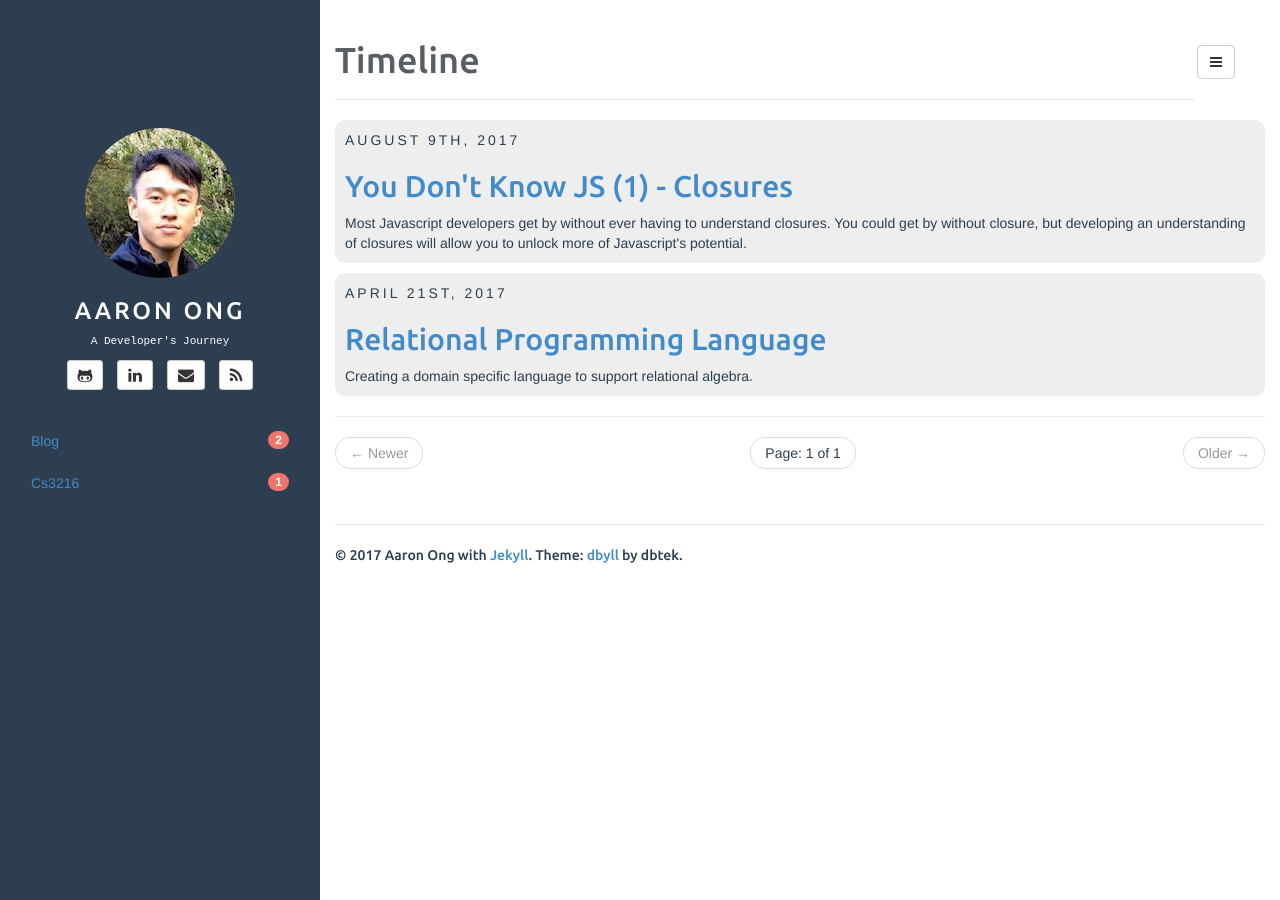
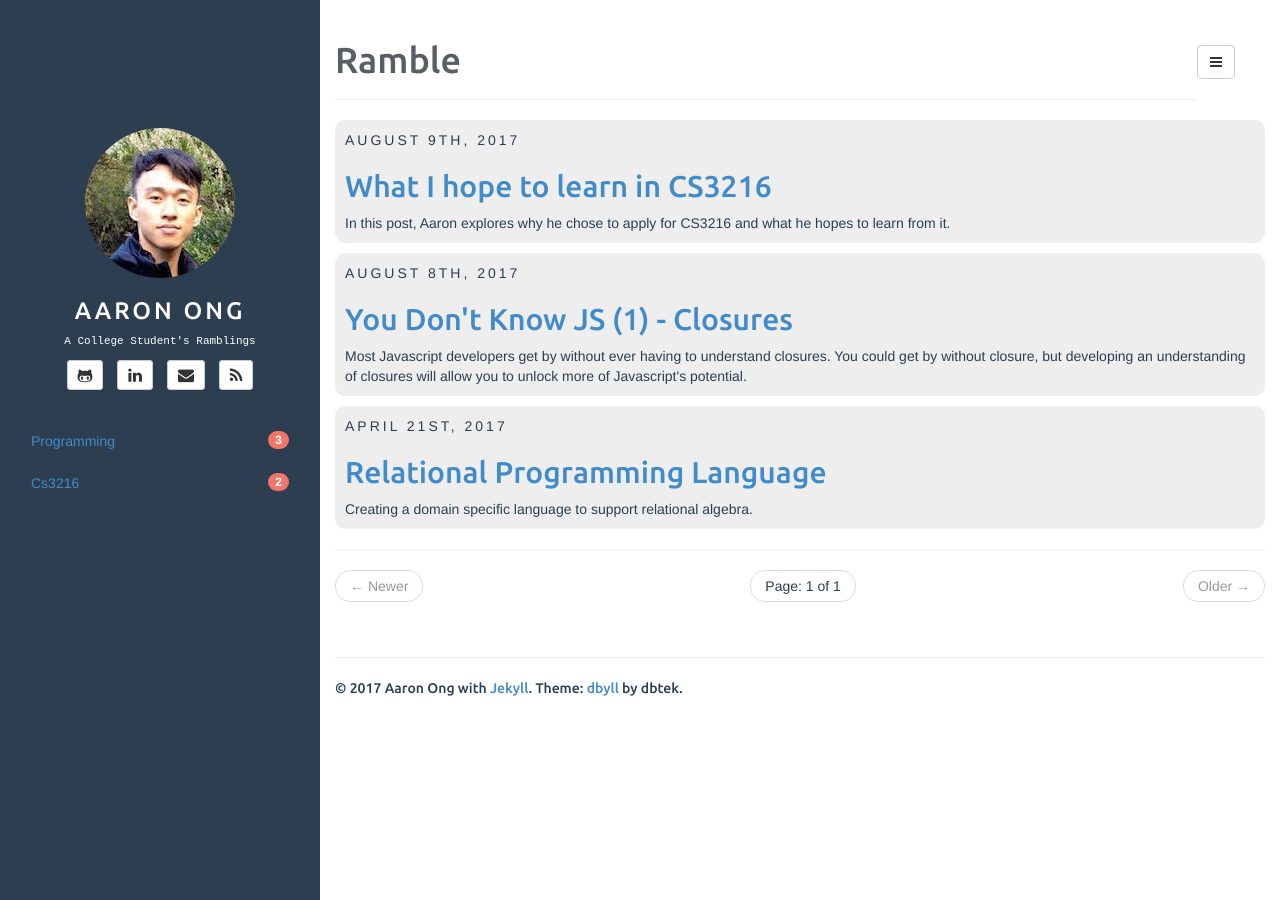
Before and after one commit to Aaronong/Aaronong.github.io, a Jekyll site: the page built from index.html, in a window 1280 px wide. Built offline with Jekyll 4.4.1, drawn with Linux system fonts in a browser that asks for light colours; the list of posts is cut into pages by our own code; part of the change alters nothing that is shown.

Commit message:
Added new blog post, changed description, and enabling favicons

```diff
--- a/_config.yml
+++ b/_config.yml
@@ -14,7 +14,7 @@ defaults:
     scope:
       path: "" # empty string for all files
     values:
-      title: Timeline
+      title: Ramble
 
 description: THE description
 author:
@@ -22,7 +22,7 @@ author:
   email: aaronongcs@gmail.com
   github: Aaronong
   linkedin: aaronongcs
-  bio: A Developer's Journey
+  bio: A College Student's Ramblings
 
 rss_path: feed.xml
 categories_path: categories.html
--- a/_includes/default.html
+++ b/_includes/default.html
@@ -23,12 +23,12 @@
 	<link href="{{ site.BASE_PATH }}/assets/css/style.css" rel="stylesheet">
 
 	<!-- Le fav and touch icons -->
-	<!-- Update these with your own images
+	 <!-- Update these with your own images -->
 	<link rel="shortcut icon" href="images/favicon.ico">
 	<link rel="apple-touch-icon" href="images/apple-touch-icon.png">
 	<link rel="apple-touch-icon" sizes="72x72" href="images/apple-touch-icon-72x72.png">
 	<link rel="apple-touch-icon" sizes="114x114" href="images/apple-touch-icon-114x114.png">
-	-->
+
 
 	<link rel="alternate" type="application/rss+xml" title="{{ site.name }}" href="{{ site.BASE_PATH }}/feed.xml">
 </head>
--- a/_posts/2017-4-21-Relational-Programming-Language.md
+++ b/_posts/2017-4-21-Relational-Programming-Language.md
@@ -1,7 +1,7 @@
 ---
 layout: post
 title: Relational Programming Language
-categories: [Blog]
+categories: [Programming]
 tags: [ocaml, design]
 comments: true
 description: Creating a domain specific language to support relational algebra.
--- a/_posts/2017-8-9-You-Don't-Know-JS(1)-Closures.md
+++ b/_posts/2017-8-8-You-Don't-Know-JS(1)-Closures.md
@@ -1,7 +1,7 @@
 ---
 layout: post
 title: You Don't Know JS (1) - Closures
-categories: [CS3216, Blog]
+categories: [CS3216, Programming]
 tags: [javascript, asynchronous]
 comments: true
 description: Most Javascript developers get by without ever having to understand closures. You could get by without closure, but developing an understanding of closures will allow you to unlock more of Javascript's potential.
--- /dev/null
+++ b/_posts/2017-8-9-What-I-hope-to-learn-in-CS3216.md
@@ -0,0 +1,43 @@
+---
+layout: post
+title: What I hope to learn in CS3216
+categories: [CS3216, Programming]
+tags: [yale-nus]
+comments: true
+description: In this post, Aaron explores why he chose to apply for CS3216 and what he hopes to learn from it.
+---
+
+I was introduced to CS3216 by a senior of mine ([Yao Hui](https://superburrito.wordpress.com/)) at Yale-NUS College. Having not taken a single course outside of Yale-NUS before, I anticipate the class with a mixture of apprehension and excitement.
+
+### Background
+
+For some background, I major in Mathematical, Computational, and Statistical Sciences at Yale-NUS College. Yes, that is what my major is called, and while its breadth is enticing, we generally lack depth because we have to fulfill requirements across all three disciplines. Couple that with the fact that Yale-NUS Students are only required to take 10~12 modules within our major, you quickly arrive at a very diluted CS experience. Nonetheless, CS courses at Yale-NUS are generally well-taught and rigourous. (NOTE: not by CS3216's measure) Our liberal arts curriculum also trains us to think from multiple perspectives which I have found to be extremely useful when dealing with software development.
+
+I applied to the course as a Developer/Biz De. Some of the relevant web development experiences I have are in:
+
+-  Frameworks: Django (Python), Express (Node.js), Gin (Golang), JavaEE (...)
+- Frontend: Vanilla js, JQuery, React
+- Databases: MariaDB, MS Sql Server, SQLite
+- ORM: Django ORM (Python), Sequelize (Node.js), Xorm (Golang)
+
+I also spent a summer interning in a web penetration testing team, so I guess that's relevant experience as well. Also, while I am capable of Frontend development, my design skills are horrendous so don't count on that. **Yes, anyone who reads this post, please advice me on how I can make my site look better. **
+
+
+
+### Why I chose CS3216
+
+CS3216 is more than just a class to me. (cliche) But seriously though, I chose to take this class because it provides me with the opportunity to work closely with some of my brightest peers from the greater NUS community. Having not broken out of the Yale-NUS bubble before, I am looking forward to the experience. I have also heard great things of Colin and his teaching team, and I intend to make full use of my limited interactions with them.
+
+From a more technical perspective, I am intending to learn the following:
+
+1. Develop business acumen: While I have attended multiple hackathons and business case competitions before, these events are often too short for me to develop a deep understanding of how the different moving parts of a business/product interplay to make the business/product successful.
+2. Design: It is my belief that good UI/UX is a strong predictive factor of a product's success. A robust system means nothing when you cannot convince people to use it.
+3. Stickiness: What makes a product sticky? How do we convince new customers to use our product? How do we keep our existing customers coming? Understanding the nebulous concept of stickiness is tricky, and I hope to concretize my knowledge of it.
+4. Choosing Technology Stack: While this is generally a lesser concern for projects that do not scale, I am hoping to learn how to make my tech stack decisions beyond the basic criterias such as familiarity, fit, library support, documentation, and popularity.
+5. Full-Stack development: While I have listed a fairly long list of web technologies that I am familiar with, my engagement with each technology is often limited to only 1~2 projects. I hope to put in lots of development hours during this course to hone my skills. If time permits, I also hope to employ CI in some of my projects.
+6. Mobile app development: I am a stranger to mobile app development and I hope to expose myself to it in this course.
+7. NoSQL: I read up on the CAP theorem a little and played with the mongo shell a little, other than that, I know little about NoSQL.
+
+
+
+To everyone reading this, I look forward to meeting each and every one of you :D
```
